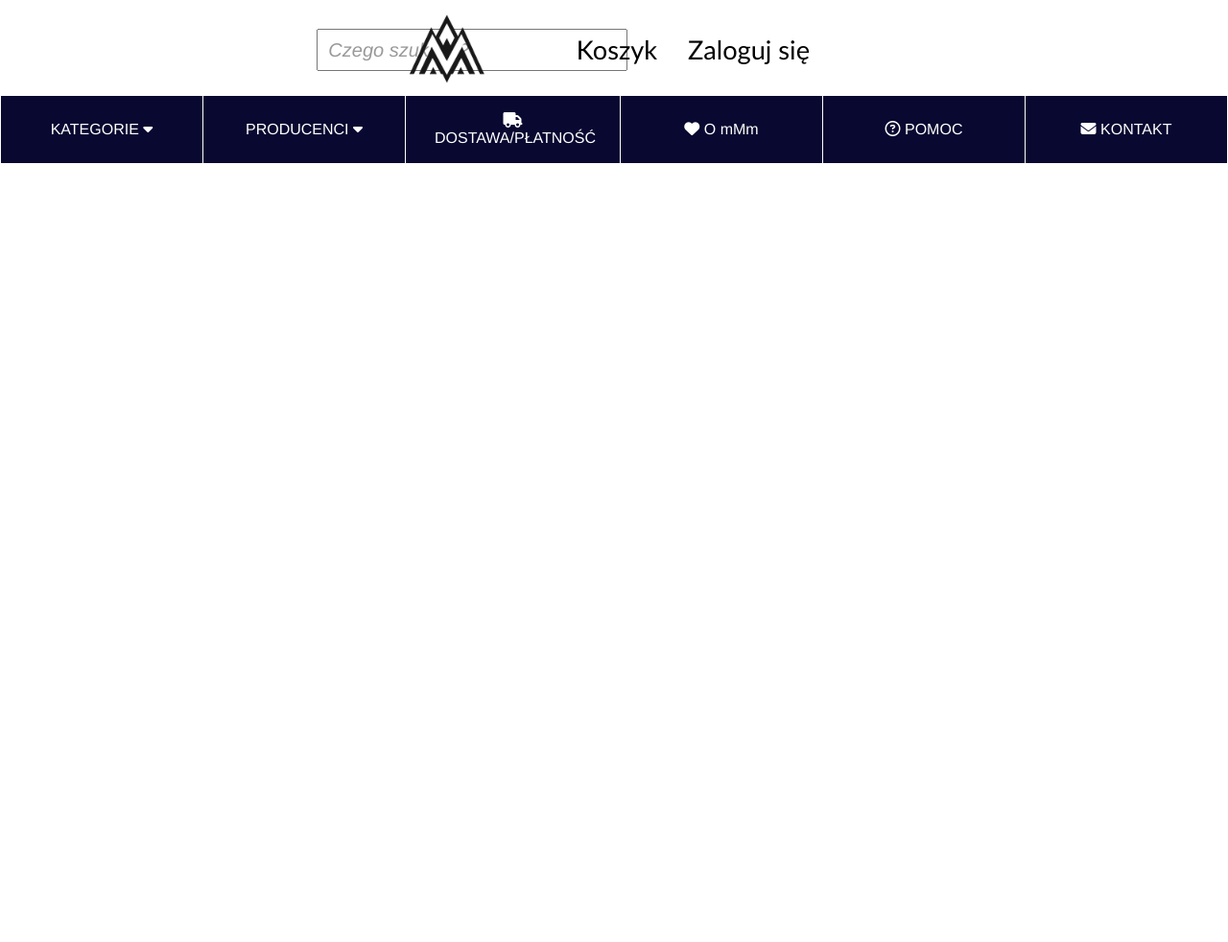
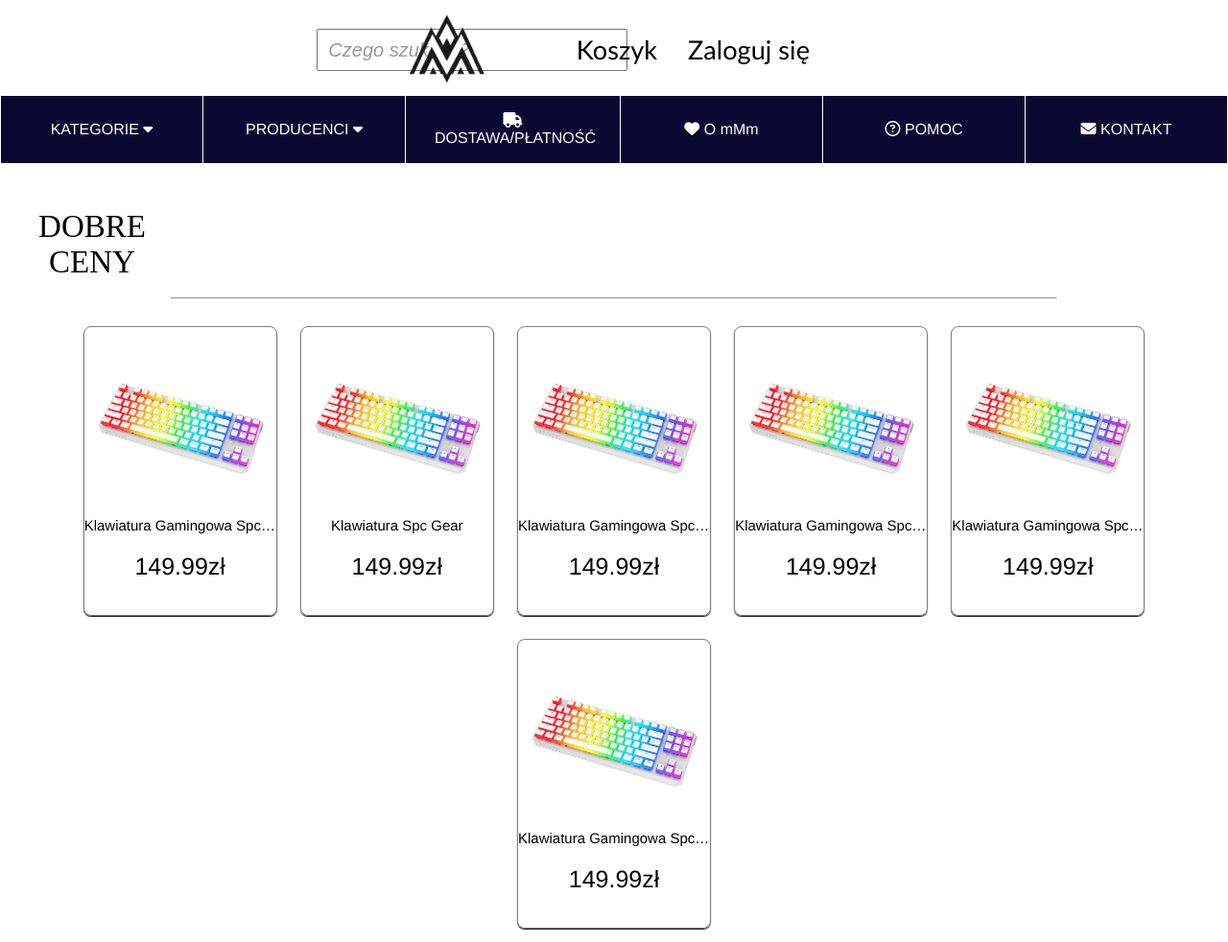
Before and after one commit to Loloko1234/mMm-my-Website, a plain HTML site: page index.html in a window 1280 px wide. Shown: the whole page at 96% size. Before the commit the page ends 800 px from the top, so only its background shows below. Drawn offline with Linux system fonts and the light colour scheme.

Commit message:
Add files via upload

```diff
--- a/index.html
+++ b/index.html
@@ -62,7 +62,7 @@
         ></a>
         <div class="subcategory">
           <a href="https://www.facebook.com" id="subcategory--a"
-            >#####################</a
+            >Klawiatura Gamingowa Spc Gear##########</a
           >
           <p>Podkategoria 2</p>
           <p>Podkategoria 3</p>
@@ -101,6 +101,58 @@
       </a>
     </div>
     <script src="script.js"></script>
+    <div class="main">
+      <p class="naglowek-main">DOBRE CENY</p>
+      <br />
+      <hr />
+      <br />
+      <div class="item--dobre">
+        <a href="http://a" target="_blank"class="item--dobre--link" rel="noopener noreferrer">
+        <img src="klawiatura.png" class="zdjecia-main" /><br />
+        <p class="nazwa-itemy">Klawiatura Gamingowa Spc Gear</p>
+        <p class="cena">149.99zł</p>
+      </div>
+</a>
+
+      <div class="item--dobre">
+        <a href="http://a" target="_blank"class="item--dobre--link" rel="noopener noreferrer">
+        <img src="klawiatura.png" class="zdjecia-main" /><br />
+        <p class="nazwa-itemy">Klawiatura Spc Gear</p>
+        <p class="cena">149.99zł</p>
+      </div>
+</a>
+
+      <div class="item--dobre">
+        <a href="http://a" target="_blank"class="item--dobre--link" rel="noopener noreferrer">
+        <img src="klawiatura.png" class="zdjecia-main" /><br />
+        <p class="nazwa-itemy">Klawiatura Gamingowa Spc Gear</p>
+        <p class="cena">149.99zł</p>
+      </div>
+    </a>
+
+      <div class="item--dobre">
+        <a href="http://a" target="_blank"class="item--dobre--link" rel="noopener noreferrer">
+        <img src="klawiatura.png" class="zdjecia-main" /><br />
+        <p class="nazwa-itemy">Klawiatura Gamingowa Spc Gear</p>
+        <p class="cena">149.99zł</p>
+      </div>
+</a>
+
+      <div class="item--dobre">
+        <a href="http://a" target="_blank"class="item--dobre--link" rel="noopener noreferrer">
+        <img src="klawiatura.png" class="zdjecia-main" /><br />
+        <p class="nazwa-itemy">Klawiatura Gamingowa Spc Gear</p>
+        <p class="cena">149.99zł</p>
+      </div>
+</a>
+      <div class="item--dobre">
+        <a href="http://a" target="_blank"class="item--dobre--link" rel="noopener noreferrer">
+        <img src="klawiatura.png" class="zdjecia-main" /><br />
+        <p class="nazwa-itemy">Klawiatura Gamingowa Spc Gear</p>
+        <p class="cena">149.99zł</p>
+      </div>
+    </a>
+    </div>
   </body>
 </html>
 <!-------Dokonczyc paddingi w kategoriach----------------->
--- a/style.css
+++ b/style.css
@@ -1,12 +1,12 @@
 * {
   margin: 0;
   padding: 0;
-  font-family: "Franklin Gothic Medium", "Arial Narrow", Arial, sans-serif;
 }
 header {
   text-align: center;
   position: relative;
   height: 100px;
+  font-family: "Franklin Gothic Medium", "Arial Narrow", Arial, sans-serif;
 }
 .login-container {
   position: relative;
@@ -119,6 +119,7 @@ input::placeholder {
   justify-content: center;
   align-items: center;
   text-decoration: none;
+  font-family: "Franklin Gothic Medium", "Arial Narrow", Arial, sans-serif;
 }
 
 .a--hover {
@@ -174,3 +175,55 @@ input::placeholder {
 .subcategory a {
   margin: 10px;
 }
+.naglowek-main {
+  font-size: 33px;
+  padding-right: 68rem;
+  padding-top: 3rem;
+}
+.main {
+  text-align: center;
+}
+
+.item--dobre {
+  display: inline-block;
+  max-width: 300px;
+  margin: 10px;
+  border: grey 1px solid;
+  width: 200px;
+  height: 300px;
+  white-space: nowrap;
+  overflow: hidden;
+  text-overflow: ellipsis;
+  font-size: 20px;
+  border-radius: 8px;
+  box-shadow: 0 1px 1px black;
+}
+.zdjecia-main {
+  max-width: 200px;
+  padding-top: 50px;
+  padding-bottom: 30px;
+}
+.cena {
+  padding-top: 20px;
+  font-size: 25px;
+}
+.nazwa-itemy {
+  white-space: nowrap;
+  overflow: hidden;
+  text-overflow: ellipsis;
+}
+.item--dobre--link {
+  text-decoration: none;
+  color: black;
+  font-family: sans-serif;
+  font-weight: lighter;
+  font-family: Helvetica;
+  font-size: 15px;
+}
+hr {
+  width: 72%;
+  margin: 0 auto;
+}
+.item--dobre:hover {
+  background-color: rgb(228, 228, 228);
+}
```
Also changed, not shown: klawiatura.png (added).
